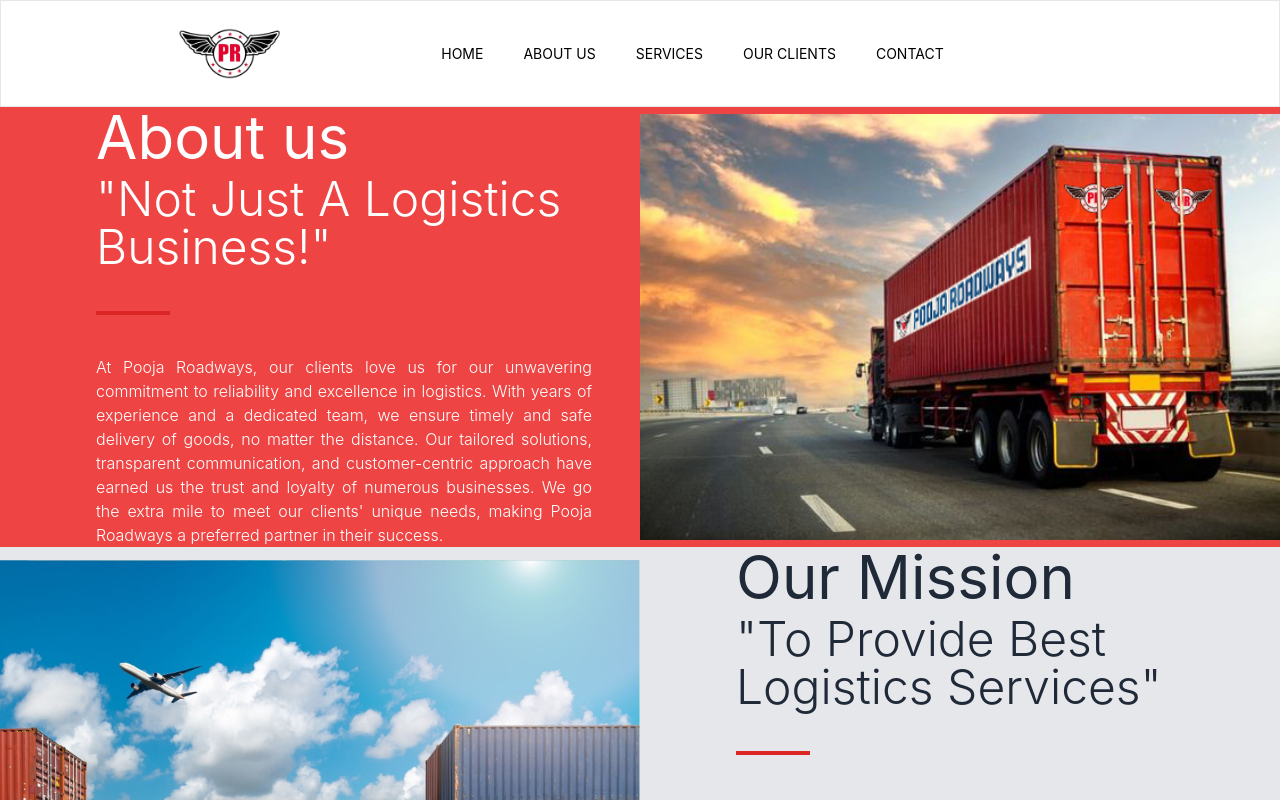
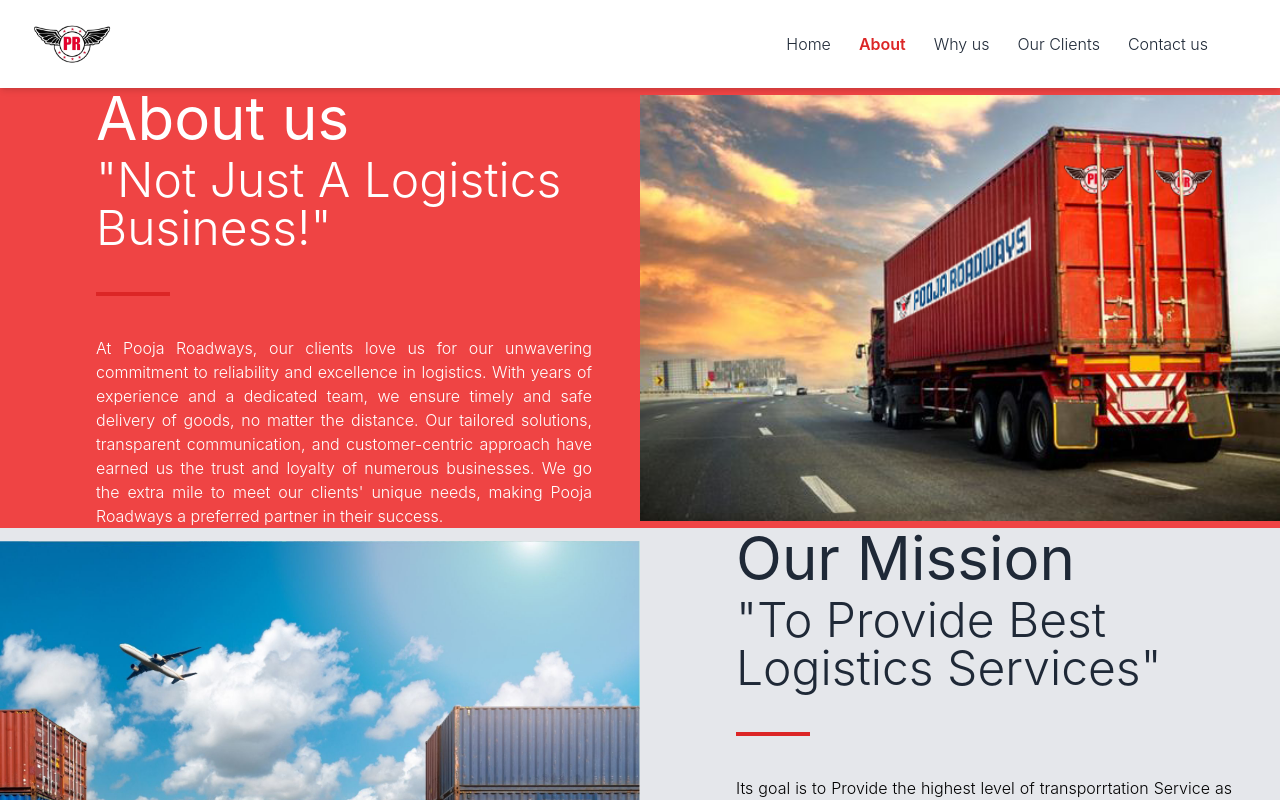
Before and after one commit to 78kashish786/PoojaRoadways, a React (Create React App) app: page /about in a window 1280 px wide. Shown: the top 800 px of the page. Built offline with nearby package versions, Linux system fonts and the light colour scheme.

Commit message:
header completer-m

```diff
--- a/src/Components/FeatureCardComponent.js
+++ b/src/Components/FeatureCardComponent.js
@@ -1,8 +1,14 @@
-import React from 'react'
+import React, { useEffect } from 'react'
+import AOS  from 'aos';
+import "aos/dist/aos.css";
+const FeatureCardComponent = ( {image,heading, para, para2}) => {
 
-const FeatureCardComponent = ( {image,heading, para, para2}) => {
+  useEffect(()=>{
+    AOS.init();
+  },[])
+
   return (
-    <div className='p-4 bg-white text-left flex flex-col justify-between items-start h-[200px] rounded-sm shadow-sm my-3 md:my-0 '>
+    <div data-aos="fade-down"data-aos-delay='300' className='p-4 bg-white text-left flex flex-col justify-between items-start h-[200px] rounded-sm shadow-sm my-3 md:my-0 '>
       <img className='w-[50px]' src={image} alt='logo images for website'/>
       <div className='space-y-1'>
       <h1 className='text-xl font-semibold '>{heading}</h1>
--- a/src/Components/Header.js
+++ b/src/Components/Header.js
@@ -1,59 +1,57 @@
-import React, { useState } from 'react'
-import { NavLink } from 'react-router-dom'
+import React, { useEffect, useState } from 'react';
+import AOS from "aos";
+import "aos/dist/aos.css";
+import { NavLink, useLocation } from 'react-router-dom';
+import { IoMenuSharp, IoCloseSharp } from "react-icons/io5";
 
 const Header = () => {
-  const [openMenu, setOpenMenu] = useState(false)
+  const location = useLocation();
+  const [isOpen, setIsOpen] = useState(false);
+  useEffect(()=>{
+    AOS.init();
+  },[])
 
   return (
-    <div className='md:px-24  flex justify-around items-center border sticky top-0 bg-white z-50'>
-      <img
-        className='h-[105px]'
-        src={require('../Assets/logo.png')}
-        alt='logo'
-      />
-      <ul className='hidden md:flex gap-10 uppercase text-sm'>
-        <li>
-          <NavLink to='' activeClassName='text-red-100'>
-            Home
-          </NavLink>
-        </li>
-        <li>
-          <NavLink to='/about'>About us</NavLink>
-        </li>
-        <li>
-          <NavLink to='/why-us'>Services</NavLink>
-        </li>
-        <li>
-          <NavLink to='/our-clients'>Our Clients</NavLink>
-        </li>
-        <li>
-          <NavLink to='/contact'>Contact</NavLink>
-        </li>
-      </ul>
-      {/* <div></div> */}
-      <div>
-        <ul className='hidden flex gap-10 uppercase text-sm'>
-          <li>
-            <NavLink to='' activeClassName='text-red-100'>
-              Home
-            </NavLink>
-          </li>
-          <li>
-            <NavLink to='/about'>About us</NavLink>
-          </li>
-          <li>
-            <NavLink to='/services'>Services</NavLink>
-          </li>
-          <li>
-            <NavLink to='/our-clients'>Our Clients</NavLink>
-          </li>
-          <li>
-            <NavLink to='/contact'>Contact</NavLink>
-          </li>
-        </ul>
+    <header className="bg-white  shadow-md py-3 sticky top-0 left-0 right-0 z-50">
+      <div className="max-w-7xl mx-auto px-4 sm:px-6 lg:px-8">
+        <div className="flex justify-between items-center h-16">
+          <div className="flex items-center">
+            <img className='w-[80px]' src={require('../Assets/logo.png')}/>
+          </div>
+          <div className="hidden md:flex md:items-center">
+            <nav className="flex space-x-4 px-10 gap-3 font-light  text-md py-10">
+              <NavLink to="/" exact activeClassName='text-red-700' className={location.pathname==='/'? "text-red-600 font-semibold":"text-gray-800"}>Home</NavLink>
+              <NavLink to="/about" exact activeClassName='text-red-700' className={location.pathname==='/about'? "text-red-600 font-semibold ":"text-gray-800"}>About </NavLink>
+              <NavLink to="/why-us" exact activeClassName='text-red-700' className={location.pathname==='/why-us'? "text-red-600 font-semibold ":"text-gray-800"}>Why us</NavLink>
+              <NavLink to="/our-clients" exact activeClassName='text-red-700' className={location.pathname==='/our-clients'? "text-red-600 font-semibold ":"text-gray-800"}>Our Clients</NavLink>
+              <NavLink to="/contact" exact activeClassName='text-red-700' className={location.pathname==='/contact'? "text-red-600 font-semibold ":"text-gray-800"}>Contact us</NavLink>
+            </nav>
+          </div>
+          <div className="md:hidden">
+            <button
+              onClick={() => setIsOpen(!isOpen)}
+              className="text-white focus:outline-none"
+            >
+
+              {isOpen ?<IoCloseSharp size={35} className='text-red-600'/> :<IoMenuSharp size={35} className='text-red-600'/>}
+            </button>
+          </div>
+        </div>
       </div>
-    </div>
-  )
-}
 
-export default Header
+      {isOpen && (
+        <div className="md:hidden "data-aos="fade-down">
+          <nav className="flex fixed top-2 w-full bg-white flex-col space-y-4 px-10 font-semibold  text-xl py-10">
+              <NavLink onClick={()=>setIsOpen(false)}  to="/" exact activeClassName='text-red-700' className={location.pathname==='/'? "text-red-600 font-semibold":"text-gray-800"}>Home</NavLink>
+              <NavLink onClick={()=>setIsOpen(false)} to="/about" exact activeClassName='text-red-700' className={location.pathname==='/about'? "text-red-600 font-semibold":"text-gray-800"}>About </NavLink>
+              <NavLink onClick={()=>setIsOpen(false)} to="/why-us" exact activeClassName='text-red-700' className={location.pathname==='/why-us'? "text-red-600 font-semibold":"text-gray-800"}>Why us</NavLink>
+              <NavLink onClick={()=>setIsOpen(false)} to="/our-clients" exact activeClassName='text-red-700' className={location.pathname==='/our-clients'? "text-red-600 font-semibold":"text-gray-800"}>Our Clients</NavLink>
+              <NavLink onClick={()=>setIsOpen(false)} to="/contact" exact activeClassName='text-red-700' className={location.pathname==='/contact'? "text-red-600 font-semibold":"text-gray-800"}>Contact us</NavLink>
+            </nav>
+        </div>
+      )}
+    </header>
+  );
+};
+
+export default Header;
--- a/src/Pages/About.js
+++ b/src/Pages/About.js
@@ -1,8 +1,14 @@
-import React from 'react'
+import React, { useEffect } from 'react'
 import Main from '../Components/Main'
 import AboutSectionDivComponents from '../Components/Page_components/AboutSectionDivComponents'
+import AOS from "aos";
+import "aos/dist/aos.css";
+
 
 const About = () => {
+  useEffect(()=>{
+    AOS.init();
+  },[])
   return (
     <Main>
       <div className='md:grid grid-cols-2 items-center bg-red-500'>
@@ -14,12 +20,12 @@ const About = () => {
             At Pooja Roadways, our clients love us for our unwavering commitment to reliability and excellence in logistics. With years of experience and a dedicated team, we ensure timely and safe delivery of goods, no matter the distance. Our tailored solutions, transparent communication, and customer-centric approach have earned us the trust and loyalty of numerous businesses. We go the extra mile to meet our clients' unique needs, making Pooja Roadways a preferred partner in their success.
           </p></div>
         </div>
-        <img className='w-[100%]' src={require('../Assets/website poster.png')}/>
+        <img data-aos="zoom-in" className='w-[100%]' src={require('../Assets/website poster.png')}/>
         </div>
         {/*  */}
         <div className='md:grid grid-cols-2 items-center bg-gray-200'>
         <div className=' flex items-center justify-center'>
-        <img className='w-[100%]' src={require('../Assets/website image.jpg')}/>
+        <img data-aos="zoom-in" className='w-[100%]' src={require('../Assets/website image.jpg')}/>
         </div>
         <div className='px-5 py-5 md:py-0 md:pl-24 md:pr-12 '>
           <div className='space-y-10 text-black'>
@@ -43,7 +49,7 @@ const About = () => {
             Poojs Roadways Trucking mission is to become a recognized leader in India's Transportation industry for long and short distance trucking and transportation goal.
                 </p></div>
         </div>
-        <img className='w-[100%]' src={require('../Assets/website file photo edit.png')}/>
+        <img data-aos="zoom-in" className='w-[100%]' src={require('../Assets/website file photo edit.png')}/>
         </div>
          {/* <AboutSectionDivComponents image={'https://www.daimlertruck.com/fileadmin/_processed_/2/2/csm_Motiv2_2-kachel_240327_LoRes_0a99004164.jpg'} heading={"Abouit us "} subheading={"Not just a logistics business"} para={"POOJA ROADWAYS Trucking is a well-established road freight transport company, located in  AMBALA(INDIA). The business transports a variety of general goods, From its humble beginnings in 2003, the company started out as a home based transport business with the acquisition of a medium sized truck, Within a couple of years the company opened a depot in AMBALA. Soon the business expanded its services to include the All India route, and since then the business has grown substantially and also had to open a depot in Delhi to cater for an ever increasing demand for its services."}/> */}
     </Main>
```
